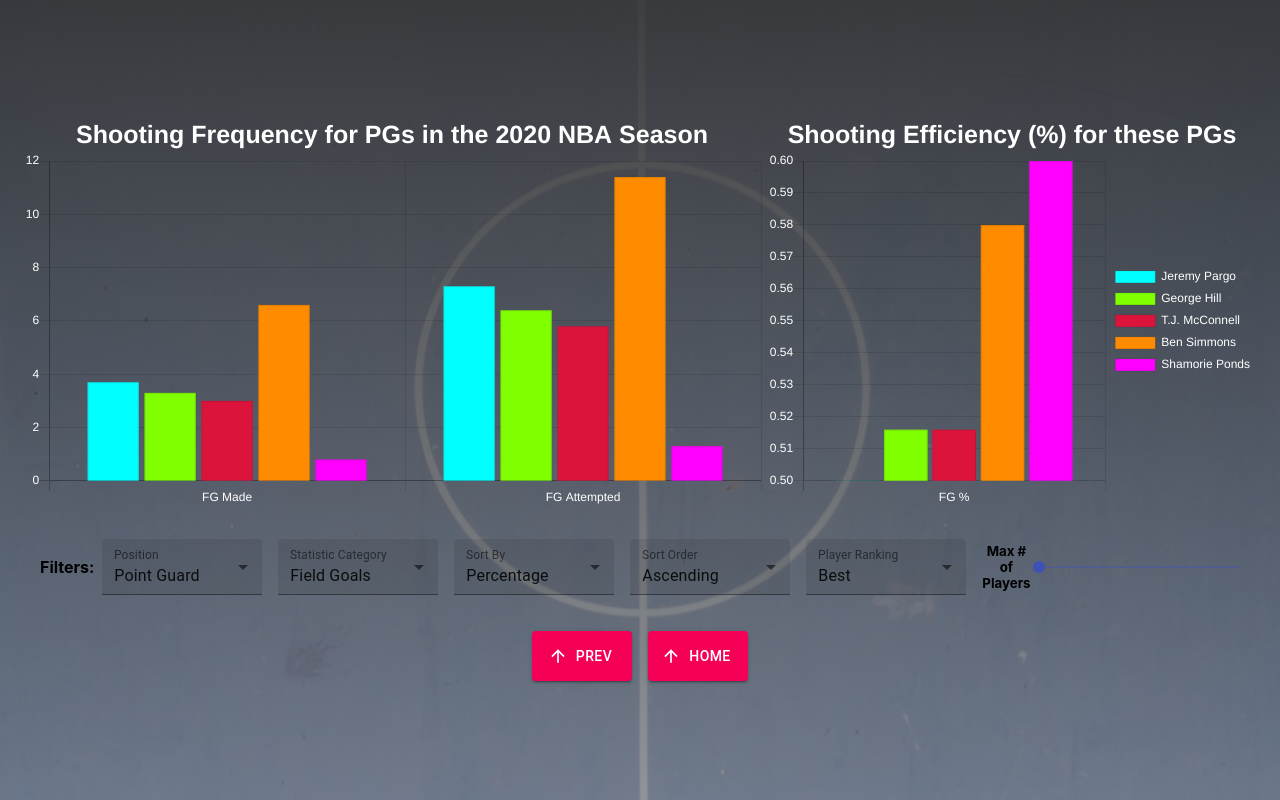
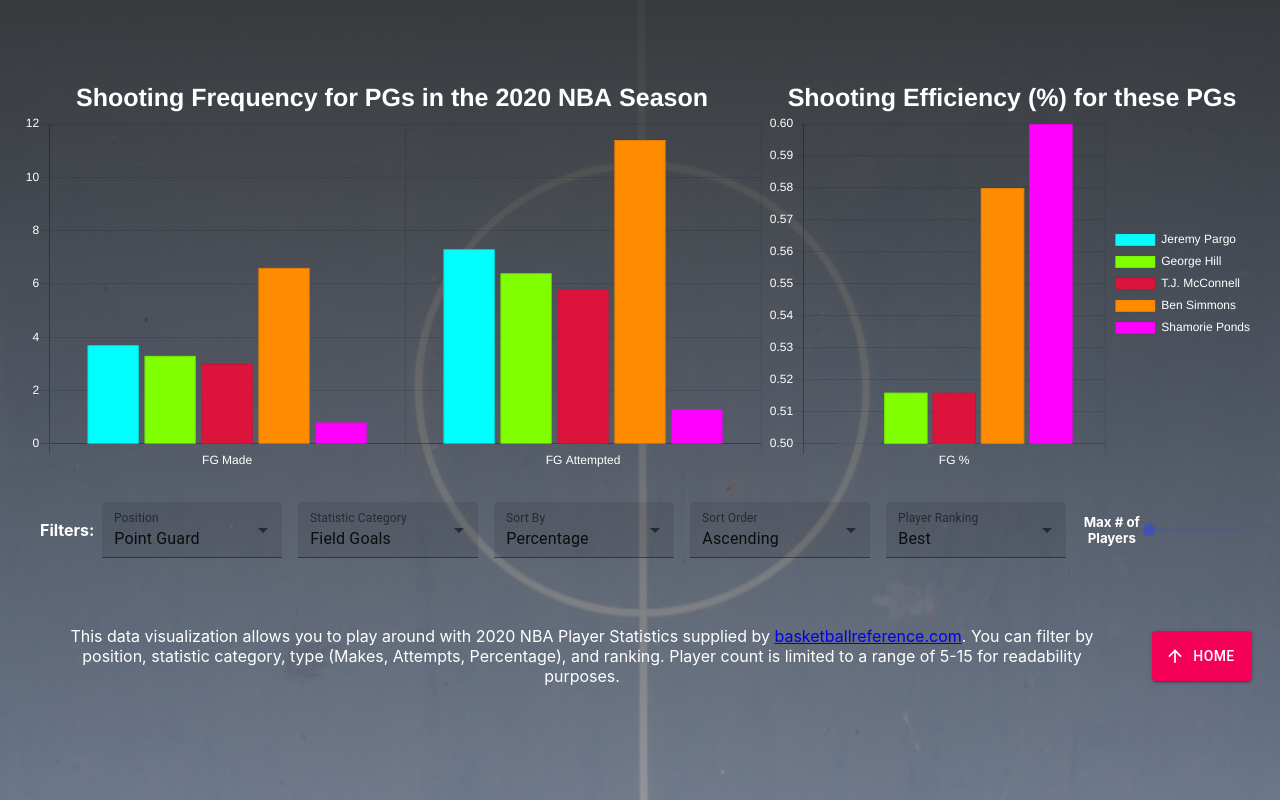
Before and after one commit to natekchua/NBA-Shooters-Shoot, a React (Create React App) app: page / in a window 1280 px wide. Shown: the part 800-1600 px from the top of the page. Built offline with nearby package versions, Linux system fonts and the light colour scheme.

Commit message:
finished

```diff
--- a/src/components/Charts/ShotChart.jsx
+++ b/src/components/Charts/ShotChart.jsx
@@ -24,7 +24,7 @@ const useStyles = makeStyles((theme) => ({
   },
   formControl: {
     margin: theme.spacing(1),
-    minWidth: 160,
+    minWidth: 180,
   }
 }));
 
@@ -223,6 +223,7 @@ function ShotChart (props) {
         </div>
         <div className='horizontal-flex'>
           <div className='horizontal-flex filter-container'>
+            <div className='horizontal-flex' style={{ flex: 0.6 }}>
               <h4>Filters:</h4>
               <FormControl variant='filled' className={classes.formControl}>
                 <InputLabel htmlFor='filled-position-native-simple'>Position</InputLabel>
@@ -309,6 +310,8 @@ function ShotChart (props) {
                   <option value={'Worst'}>Worst</option>
                 </Select>
               </FormControl>
+            </div>
+            <div className='horizontal-flex' style={{ flex: 0.4 }}>
               <h5 className='filter-item'>Max # of Players</h5>
               <Slider
                 ValueLabelComponent={ValueLabelComponent}
@@ -320,24 +323,12 @@ function ShotChart (props) {
               />
             </div>
           </div>
-        <div>
-         <Link
-            activeClass='active'
-            to='chart-2'
-            spy={true}
-            smooth={true}
-            offset={0}
-            duration={500}
-          >
-            <Button
-              variant='contained'
-              color='secondary'
-              className={classes.button}
-              startIcon={<ArrowUpwardIcon />}
-            >
-              Prev
-            </Button>
-          </Link>
+        </div>
+        <div className='horizontal-flex'>
+          <p>
+            This data visualization allows you to play around with 2020 NBA Player Statistics supplied by <a href='https://www.basketball-reference.com/leagues/NBA_2020_totals.html' target='_blank'>basketballreference.com</a>.
+            You can filter by position, statistic category, type (Makes, Attempts, Percentage), and ranking. Player count is limited to a range of 5-15 for readability purposes.
+          </p>
           <Link
             activeClass='active'
             to='home'
--- a/src/components/Charts/chart.css
+++ b/src/components/Charts/chart.css
@@ -29,6 +29,7 @@
 .horizontal-flex .filter-container {
   flex: 1;
   margin: 20px;
+  color: white !important;
 }
 
 .filter-item {
--- a/src/index.css
+++ b/src/index.css
@@ -32,3 +32,7 @@ code {
   font-size: calc(10px + 2vmin);
   color: white !important;
 }
+
+p {
+  color: white !important;
+}
```
Lines whose indentation alone changed are shown as unchanged.
